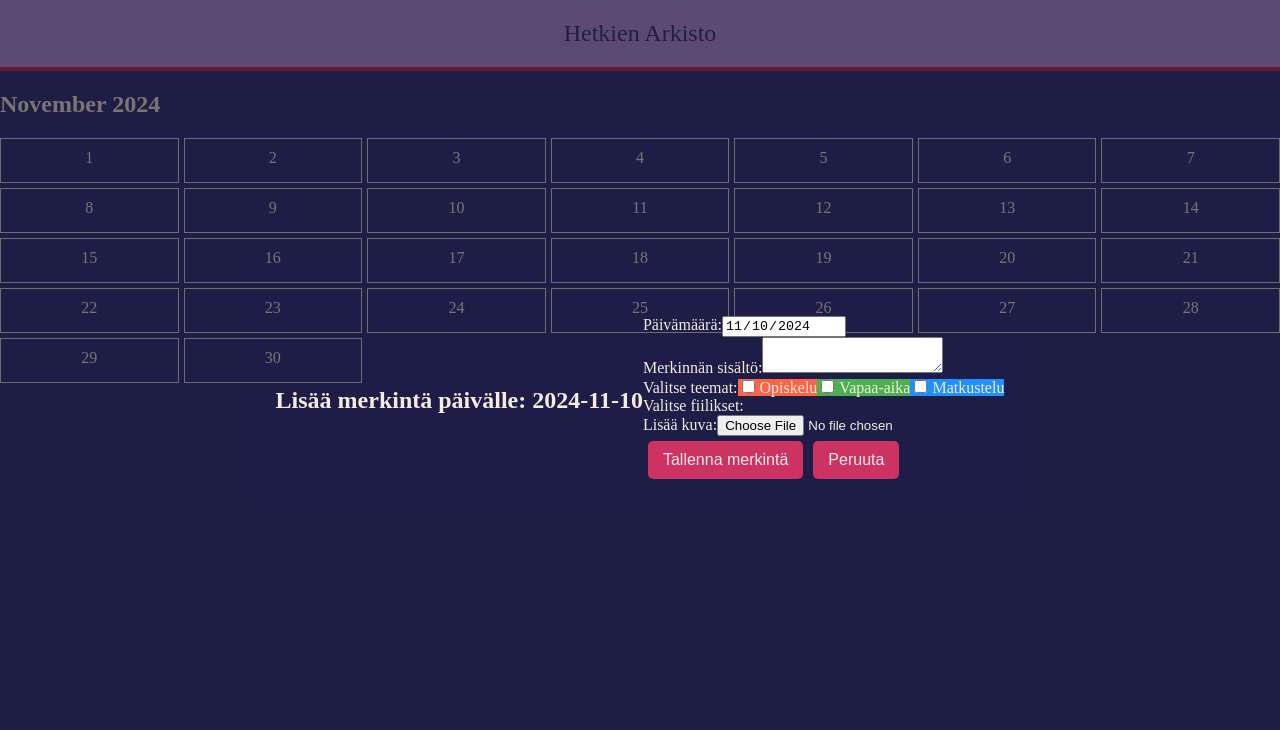
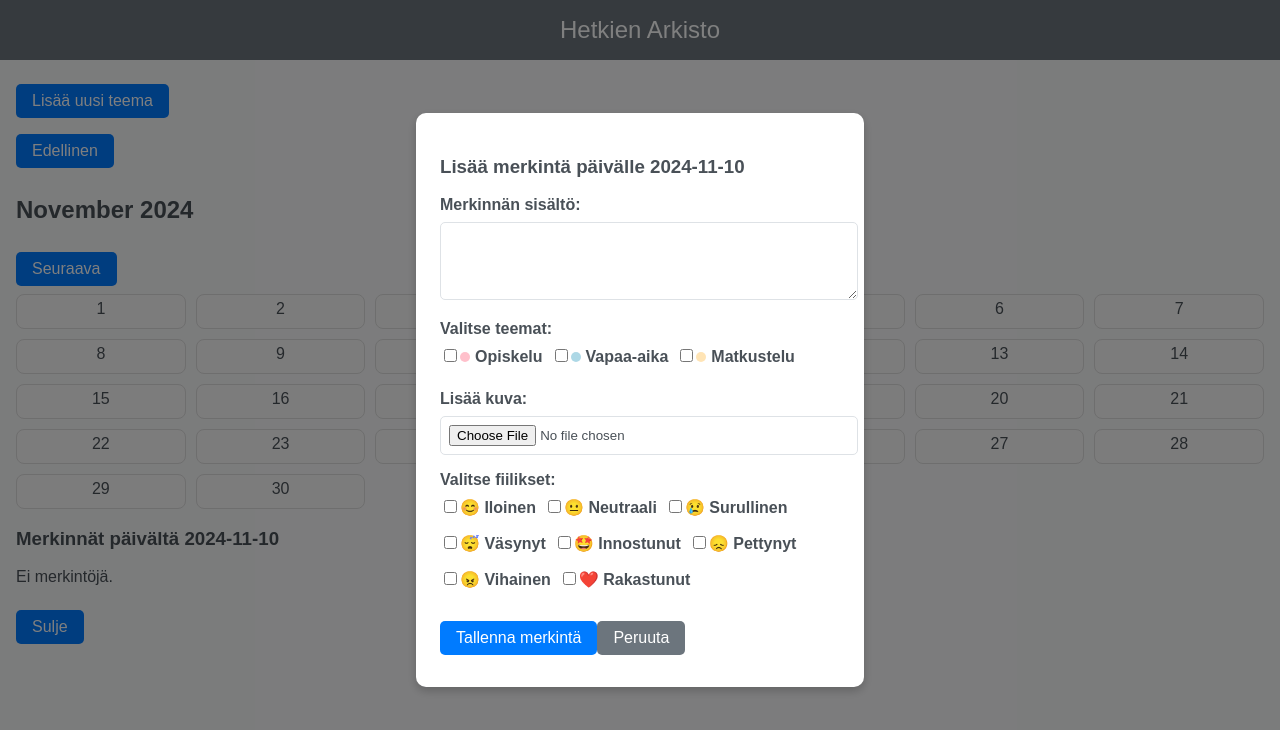
Before and after one commit to MarikaRoyhkio/HetkienArkisto, a React (Create React App) app: page / in a window 1280 px wide. Both pictures are taken after a click on the element "10". Shown: the top 730 px of the page. Built offline with nearby package versions, Linux system fonts and the light colour scheme.

Commit message:
Adding selections for moods. Updating the styles, adding buttons to scroll months back and forth

```diff
--- a/src/App.tsx
+++ b/src/App.tsx
@@ -1,5 +1,6 @@
-import React, { useState } from 'react';
+import React, { useState, useEffect } from 'react';
 import CalendarView from './components/CalendarView';
+import AddThemeForm from './components/AddThemeForm';
 import './styles/global.css';
 
 type Entry = {
@@ -7,7 +8,7 @@ type Entry = {
   content: string;
   image?: string;
   themes: string[];
-  moods?: string[];
+  moods: string[];
 };
 
 type Theme = {
@@ -16,25 +17,55 @@ type Theme = {
 };
 
 const App = () => {
-
   const [themes, setThemes] = useState<Theme[]>([
-    { name: 'Opiskelu', color: '#ff6347' },
-    { name: 'Vapaa-aika', color: '#4caf50' },
-    { name: 'Matkustelu', color: '#1e90ff' },
+    { name: 'Opiskelu', color: '#ffc0cb' },
+    { name: 'Vapaa-aika', color: '#add8e6' },
+    { name: 'Matkustelu', color: '#ffe4b5' },
   ]);
 
   const [entries, setEntries] = useState<Entry[]>([]);
+  const [isAddingTheme, setIsAddingTheme] = useState(false);
+
+  useEffect(() => {
+    // Simuloi tietojen noutoa localStoragesta
+    const savedEntries = localStorage.getItem('entries');
+    const savedThemes = localStorage.getItem('themes');
+    if (savedEntries) setEntries(JSON.parse(savedEntries));
+    if (savedThemes) setThemes(JSON.parse(savedThemes));
+  }, []);
+
+  useEffect(() => {
+    // Tallennetaan localStorageen
+    localStorage.setItem('entries', JSON.stringify(entries));
+    localStorage.setItem('themes', JSON.stringify(themes));
+  }, [entries, themes]);
 
   const handleAddEntry = (newEntry: Entry) => {
     setEntries([...entries, newEntry]);
+  };
+
+  const handleAddTheme = (name: string, color: string) => {
+    setThemes([...themes, { name, color }]);
+    setIsAddingTheme(false);
   };
 
   return (
     <div>
       <header>Hetkien Arkisto</header>
       <main>
-        <CalendarView themes={themes} entries={entries} onAddEntry={handleAddEntry} />
+        <button onClick={() => setIsAddingTheme(true)}>Lisää uusi teema</button>
+        <CalendarView
+          themes={themes}
+          entries={entries}
+          onAddEntry={handleAddEntry}
+        />
       </main>
+      {isAddingTheme && (
+        <AddThemeForm
+          onAddTheme={handleAddTheme}
+          onClose={() => setIsAddingTheme(false)}
+        />
+      )}
     </div>
   );
 };
--- a/src/components/AddEntryForm.tsx
+++ b/src/components/AddEntryForm.tsx
@@ -1,106 +1,126 @@
 import React, { useState } from 'react';
+import '../styles/global.css';
 
-type Entry = {
+// Tyypit
+type AddEntryFormProps = {
+    date: string;
+    themes: { name: string; color: string }[];
+    onSave: (entry: {
         date: string;
         content: string;
         image?: string;
-    themes: string[],
-    moods?: string[];
-};
-
-type AddEntryFormProps = {
-    date: string;
-    themes: { name: string; color: string }[];
-    onSave: (entry: Entry) => void;
+        themes: string[];
+        moods: string[];
+    }) => void;
     onClose: () => void;
 };
 
 const AddEntryForm: React.FC<AddEntryFormProps> = ({ date, themes, onSave, onClose }) => {
+    const [content, setContent] = useState('');
     const [selectedThemes, setSelectedThemes] = useState<string[]>([]);
-    const [content, setContent] = useState('');
-    const [image, setImage] = useState<string | undefined>();
-    const [selectedMoods, setSelectedMoods] = useState<string[]>([]);
+    const [image, setImage] = useState<File | null>(null);
+    const [moods, setMoods] = useState<string[]>([]);
 
-    const handleSubmit = (e: React.FormEvent) => {
-        e.preventDefault();
-        if (!content || !selectedThemes.length) {
-            alert('Sisältö ja teemat ovat pakollisia!');
-            return;
-        }
+    const availableMoods = [
+        { value: 'Iloinen', label: '😊' },
+        { value: 'Neutraali', label: '😐' },
+        { value: 'Surullinen', label: '😢' },
+        { value: 'Väsynyt', label: '😴' },
+        { value: 'Innostunut', label: '🤩' },
+        { value: 'Pettynyt', label: '😞' },
+        { value: 'Vihainen', label: '😠' },
+        { value: 'Rakastunut', label: '❤️' },
+    ];
 
-        const newEntry: Entry = {
-            date,
-            content,
-            image,
-            themes: selectedThemes,
-            moods: selectedMoods,
-        };
-
-        onSave(newEntry);
-        onClose();
-    };
-
-    const handleImageUpload = (e: React.ChangeEvent<HTMLInputElement>) => {
-        if (e.target.files && e.target.files[0]) {
-            const reader = new FileReader();
-            reader.onload = () => {
-                setImage(reader.result as string);
-            };
-            reader.readAsDataURL(e.target.files[0]);
-        }
-    };
-
-    const handleThemeChange = (themeName: string) => {
-        setSelectedThemes((prevThemes) =>
-            prevThemes.includes(themeName)
-                ? prevThemes.filter((theme) => theme !== themeName)
-                : [...prevThemes, themeName]
+    const handleThemeChange = (theme: string) => {
+        setSelectedThemes((prev) =>
+            prev.includes(theme) ? prev.filter((t) => t !== theme) : [...prev, theme]
         );
     };
 
     const handleMoodChange = (mood: string) => {
-        setSelectedMoods((prevMoods) =>
-            prevMoods.includes(mood) ? prevMoods.filter((m) => m !== mood) : [...prevMoods, mood]
+        setMoods((prev) =>
+            prev.includes(mood) ? prev.filter((m) => m !== mood) : [...prev, mood]
         );
     };
 
+    const handleSubmit = (e: React.FormEvent) => {
+        e.preventDefault();
+        const entry = {
+            date,
+            content,
+            themes: selectedThemes,
+            moods,
+            image: image ? URL.createObjectURL(image) : undefined,
+        };
+        onSave(entry);
+    };
+
     return (
-        <div className="form">
-            <h2>Lisää merkintä päivälle: {date}</h2>
+        <div className="form-overlay">
+            <div className="form-content">
+                <h3>Lisää merkintä päivälle {date}</h3>
                 <form onSubmit={handleSubmit}>
                     <div>
-                    <label>Päivämäärä:</label>
-                    <input type="date" value={date} readOnly />
-                </div>
-                <div>
-                    <label>Merkinnän sisältö:</label>
-                    <textarea value={content} onChange={(e) => setContent(e.target.value)} required />
+                        <label htmlFor="content">Merkinnän sisältö:</label>
+                        <textarea
+                            id="content"
+                            value={content}
+                            onChange={(e) => setContent(e.target.value)}
+                            rows={4}
+                            required
+                        />
                     </div>
                     <div>
                         <label>Valitse teemat:</label>
+                        <div className="checkbox-group">
                             {themes.map((theme) => (
-                        <label key={theme.name} style={{ backgroundColor: theme.color }}>
+                                <label key={theme.name}>
                                     <input
                                         type="checkbox"
+                                        value={theme.name}
                                         checked={selectedThemes.includes(theme.name)}
                                         onChange={() => handleThemeChange(theme.name)}
+                                    />
+                                    <span
+                                        className="theme-color-dot"
+                                        style={{ backgroundColor: theme.color }}
                                     />
                                     {theme.name}
                                 </label>
                             ))}
                         </div>
-                <div>
-                    <label>Valitse fiilikset:</label>
-                    {/* Lisätään fiiliksen valinta tähän */}
                     </div>
                     <div>
                         <label>Lisää kuva:</label>
-                    <input type="file" accept="image/*" onChange={handleImageUpload} />
+                        <input
+                            type="file"
+                            accept="image/*"
+                            onChange={(e) => setImage(e.target.files?.[0] || null)}
+                        />
                     </div>
-                {image && <img src={image} alt="Esikatselu" style={{ maxWidth: '100px', marginTop: '10px' }} />}
+                    <div>
+                        <label>Valitse fiilikset:</label>
+                        <div className="checkbox-group">
+                            {availableMoods.map((mood) => (
+                                <label key={mood.value}>
+                                    <input
+                                        type="checkbox"
+                                        value={mood.value}
+                                        checked={moods.includes(mood.value)}
+                                        onChange={() => handleMoodChange(mood.value)}
+                                    />
+                                    {mood.label} {mood.value}
+                                </label>
+                            ))}
+                        </div>
+                    </div>
                     <button type="submit">Tallenna merkintä</button>
-                <button type="button" onClick={onClose}>Peruuta</button>
+                    <button type="button" onClick={onClose}>
+                        Peruuta
+                    </button>
                 </form>
+            </div>
         </div>
     );
 };
--- a/src/components/AddThemeForm.tsx
+++ b/src/components/AddThemeForm.tsx
@@ -1,4 +1,5 @@
 import React, { useState } from 'react';
+import '../styles/global.css';
 
 // Tyypit
 type AddThemeFormProps = {
@@ -12,6 +13,7 @@ const AddThemeForm: React.FC<AddThemeFormProps> = ({ onAddTheme, onClose }) => {
 
     const handleSubmit = (e: React.FormEvent) => {
         e.preventDefault();
+        if (!name.trim()) return;
         onAddTheme(name, color); // Lähetetään tiedot App.tsx:lle
     };
 
--- a/src/components/CalendarView.tsx
+++ b/src/components/CalendarView.tsx
@@ -1,23 +1,41 @@
 import React, { useState } from 'react';
 import AddEntryForm from './AddEntryForm';
+import '../styles/global.css';
 
 type Entry = {
     date: string;
     content: string;
     image?: string;
     themes: string[];
-    moods?: string[];
+    moods: string[];
+};
+
+type Theme = {
+    name: string;
+    color: string;
 };
 
 type CalendarViewProps = {
-    themes: { name: string; color: string }[];
+    themes: Theme[];
     entries: Entry[];
     onAddEntry: (entry: Entry) => void;
+};
+
+const moodIcons: Record<string, string> = {
+    Iloinen: '😊',
+    Neutraali: '😐',
+    Surullinen: '😢',
+    Väsynyt: '😴',
+    Innostunut: '🤩',
+    Pettynyt: '😞',
+    Vihainen: '😠',
+    Rakastunut: '❤️',
 };
 
 const CalendarView: React.FC<CalendarViewProps> = ({ themes, entries, onAddEntry }) => {
     const [currentDate, setCurrentDate] = useState(new Date());
     const [selectedDay, setSelectedDay] = useState<string | null>(null);
+    const [showEntries, setShowEntries] = useState<Entry[]>([]);
 
     const startOfMonth = new Date(currentDate.getFullYear(), currentDate.getMonth(), 1);
     const endOfMonth = new Date(currentDate.getFullYear(), currentDate.getMonth() + 1, 0);
@@ -28,43 +46,100 @@ const CalendarView: React.FC<CalendarViewProps> = ({ themes, entries, onAddEntry
     );
 
     const handleDayClick = (date: string) => {
+        const dayEntries = entries.filter((entry) => entry.date === date);
+        setShowEntries(dayEntries);
         setSelectedDay(date);
+    };
+
+    const previousMonth = () => {
+        setCurrentDate(new Date(currentDate.getFullYear(), currentDate.getMonth() - 1, 1));
+    };
+
+    const nextMonth = () => {
+        setCurrentDate(new Date(currentDate.getFullYear(), currentDate.getMonth() + 1, 1));
     };
 
     return (
         <div>
+            <div className="calendar-header">
+                <button onClick={previousMonth}>Edellinen</button>
                 <h2>
                     {currentDate.toLocaleString('default', { month: 'long' })} {currentDate.getFullYear()}
                 </h2>
+                <button onClick={nextMonth}>Seuraava</button>
+            </div>
             <div className="calendar-grid">
                 {daysInMonth.map((day) => {
                     const dayString = day.toISOString().split('T')[0];
                     const dayEntries = entries.filter((entry) => entry.date === dayString);
 
                     return (
-                        <div key={dayString} className="calendar-day" onClick={() => handleDayClick(dayString)}>
+                        <div
+                            key={dayString}
+                            className="calendar-day"
+                            onClick={() => handleDayClick(dayString)}
+                        >
                             <span>{day.getDate()}</span>
-                            <div className="day-entries">
-                                {dayEntries.map((entry, index) => (
-                                    <div key={index} className="entry-dots">
-                                        {entry.themes.map((theme) => {
+                            <div className="day-symbols">
+                                {/* Teemapallukat */}
+                                {dayEntries.flatMap((entry) =>
+                                    entry.themes.map((theme) => {
                                         const themeColor = themes.find((t) => t.name === theme)?.color;
                                         return themeColor ? (
                                             <span
-                                                    key={theme}
+                                                key={`${theme}-${dayString}`}
                                                 className="entry-dot"
                                                 style={{ backgroundColor: themeColor }}
                                             />
                                         ) : null;
-                                        })}
+                                    })
+                                )}
+                                {/* Fiilissymbolit */}
+                                {dayEntries.flatMap((entry) =>
+                                    entry.moods.map((mood) => (
+                                        <span key={`${mood}-${dayString}`} title={mood}>
+                                            {moodIcons[mood] || mood}
+                                        </span>
+                                    ))
+                                )}
                             </div>
-                                ))}
-                            </div>
+                            {/* Kuva (alapuolella) */}
+                            {dayEntries[0]?.image && (
+                                <div
+                                    className="day-image"
+                                    style={{
+                                        backgroundImage: `url(${dayEntries[0].image})`,
+                                        backgroundSize: 'cover',
+                                    }}
+                                ></div>
+                            )}
                         </div>
                     );
                 })}
             </div>
+            {/* Merkinnät ja lisääminen */}
             {selectedDay && (
+                <div className="entry-modal">
+                    <div className="modal-content">
+                        <h3>Merkinnät päivältä {selectedDay}</h3>
+                        {showEntries.length > 0 ? (
+                            <ul>
+                                {showEntries.map((entry, index) => (
+                                    <li key={index}>
+                                        <p>{entry.content}</p>
+                                        <div>
+                                            <strong>Teemat:</strong> {entry.themes.join(', ')}
+                                        </div>
+                                        <div>
+                                            <strong>Fiilikset:</strong> {entry.moods.map((mood) => moodIcons[mood]).join(' ')}
+                                        </div>
+                                    </li>
+                                ))}
+                            </ul>
+                        ) : (
+                            <p>Ei merkintöjä.</p>
+                        )}
+                        <button onClick={() => setSelectedDay(null)}>Sulje</button>
                         <AddEntryForm
                             date={selectedDay}
                             themes={themes}
@@ -74,10 +149,11 @@ const CalendarView: React.FC<CalendarViewProps> = ({ themes, entries, onAddEntry
                             }}
                             onClose={() => setSelectedDay(null)}
                         />
+                    </div>
+                </div>
             )}
         </div>
     );
 };
 
-
 export default CalendarView;
--- a/src/styles/global.css
+++ b/src/styles/global.css
@@ -1,206 +1,140 @@
-/* Lomakkeen tausta ja asettelu */
-.form {
+body {
+    font-family: 'Arial', sans-serif;
+    margin: 0;
+    background-color: #f8f9fa;
+    color: #495057;
+}
+
+header {
+    background-color: #6c757d;
+    color: white;
+    text-align: center;
+    padding: 1rem 0;
+    font-size: 1.5rem;
+}
+
+main {
+    padding: 1rem;
+}
+
+button {
+    padding: 0.5rem 1rem;
+    border: none;
+    border-radius: 5px;
+    background-color: #007bff;
+    color: white;
+    cursor: pointer;
+    font-size: 1rem;
+    margin: 0.5rem 0;
+}
+
+button:hover {
+    background-color: #0056b3;
+}
+
+button[type='button'] {
+    background-color: #6c757d;
+}
+
+button[type='button']:hover {
+    background-color: #5a6268;
+}
+
+.form-overlay {
     position: fixed;
     top: 0;
     left: 0;
-    right: 0;
-    bottom: 0;
+    width: 100%;
+    height: 100%;
     background: rgba(0, 0, 0, 0.5);
-    /* Hämärretty tausta */
     display: flex;
     justify-content: center;
     align-items: center;
 }
 
 .form-content {
-    background: #f7ece1;
-    padding: 20px;
-    border-radius: 8px;
-    width: 90%;
+    background: white;
+    padding: 1.5rem;
+    border-radius: 10px;
+    box-shadow: 0 4px 10px rgba(0, 0, 0, 0.2);
+    width: 100%;
     max-width: 400px;
-    box-shadow: 0 4px 8px rgba(0, 0, 0, 0.2);
-    overflow-y: auto;
-    /* Varmistaa, että sisältö ei mene ulos */
 }
 
-.form-content h2 {
-    font-family: 'Times New Roman', serif;
-    color: #3d3b8e;
-    margin-bottom: 20px;
+form div {
+    margin-bottom: 1rem;
 }
 
-.form-content label {
+form label {
+    display: block;
     font-weight: bold;
-    color: #3d3b8e;
-    display: block;
-    margin-top: 10px;
+    margin-bottom: 0.5rem;
 }
 
-/* Syöttökentät */
-.form-content input,
-.form-content textarea {
+form textarea,
+form input[type='text'],
+form input[type='file'] {
     width: 100%;
-    padding: 10px;
-    margin-top: 5px;
-    border: 1px solid #cc3363;
-    border-radius: 4px;
-    box-sizing: border-box;
-    font-size: 14px;
-}
-
-/* Kuvan esikatselu */
-.form-content img {
-    display: block;
-    max-width: 100px;
-    margin: 10px auto;
+    padding: 0.5rem;
+    border: 1px solid #dee2e6;
     border-radius: 5px;
 }
 
-/* Lomakkeen napit */
-.form-content button {
-    background-color: #3d3b8e;
-    color: white;
-    border: none;
-    padding: 10px;
-    border-radius: 5px;
-    margin: 5px;
-    cursor: pointer;
-    font-size: 16px;
+.checkbox-group {
+    display: flex;
+    flex-wrap: wrap;
+    gap: 0.5rem;
 }
 
-.form-content button:hover {
-    background-color: #bc96e6;
-}
-
-.form-content button[type='button'] {
-    background-color: #a30b37;
-}
-
-.form-content button[type='button']:hover {
-    background-color: #cc3363;
-}
-
-/* Body ja yleiset tyylit */
-body {
-    font-family: 'Times New Roman', serif;
-    background-color: #3d3b8e;
-    margin: 0;
-    padding: 0;
-    color: #f7ece1;
-}
-
-header {
-    background-color: #bc96e6;
-    padding: 20px;
-    text-align: center;
-    font-size: 24px;
-    color: #3d3b8e;
-    border-bottom: 4px solid #cc3363;
-    margin-bottom: 20px;
-    /* Lisää tilaa */
-}
-
-/* Yleiset napit */
-button {
-    background-color: #cc3363;
-    border: none;
-    padding: 10px 15px;
-    color: #f7ece1;
-    font-size: 16px;
-    cursor: pointer;
-    margin: 5px;
-    border-radius: 5px;
-}
-
-button:hover {
-    background-color: #a30b37;
-}
-
-/* Kortit, jotka voivat sisältää tietoa */
-.card {
-    background-color: #f7ece1;
-    color: #3d3b8e;
-    border-radius: 10px;
-    padding: 20px;
-    margin: 10px;
-    box-shadow: 2px 2px 8px rgba(0, 0, 0, 0.1);
-}
-
-/* Kalenterin asettelu */
-.calendar-grid {
-    display: grid;
-    grid-template-columns: repeat(7, 1fr);
-    gap: 5px;
-    margin: 10px 0;
-}
-
-/* Päiväruutujen ulkoasu */
-.calendar-day {
-    border: 1px solid #ddd;
-    padding: 10px;
-    text-align: center;
-    position: relative;
-    transition: background-color 0.3s ease;
-}
-
-/* Hover-efekti päiväruudulle */
-.calendar-day:hover {
-    background-color: #f0f0f0;
-    cursor: pointer;
-}
-
-.day-entries {
-    margin-top: 5px;
-}
-
-/* Teeman väripisteet päivillä */
-.entry-dot {
+.theme-color-dot {
     width: 10px;
     height: 10px;
     border-radius: 50%;
     display: inline-block;
-    margin: 0 2px;
-}
-
-/* Asetukset nappeihin, jotka voivat olla lomakkeessa */
-input[type="checkbox"] {
     margin-right: 5px;
 }
 
-/* Teemojen väritykset */
-.entry-dot {
-    background-color: #f0f0f0;
+.calendar-grid {
+    display: grid;
+    grid-template-columns: repeat(7, 1fr);
+    gap: 10px;
 }
 
-.entry-dot:hover {
-    opacity: 0.8;
+.calendar-day {
+    border: 1px solid #ddd;
+    border-radius: 8px;
+    padding: 5px;
+    position: relative;
+    display: flex;
+    flex-direction: column;
+    justify-content: flex-start;
+    align-items: center;
+    cursor: pointer;
+    background-color: #f9f9f9;
 }
 
-/* Lomakkeen sulkemisnappi */
-.close-button {
-    position: absolute;
-    top: 10px;
-    right: 10px;
-    background-color: #cc3363;
-    color: white;
-    border: none;
-    padding: 5px 10px;
-    border-radius: 50%;
-    cursor: pointer;
+.day-symbols {
+    display: flex;
+    gap: 4px;
+    justify-content: center;
+    margin-bottom: 5px;
 }
 
-.close-button:hover {
-    background-color: #a30b37;
+.day-symbols span {
+    font-size: 14px;
+    line-height: 1;
 }
 
-/* Varmistetaan, että selainikkuna on responsiivinen */
-@media (max-width: 768px) {
-    .calendar-grid {
-        grid-template-columns: repeat(4, 1fr);
-        /* Vähennetään sarakkeiden määrää pienemmillä ruuduilla */
-    }
+.entry-dot {
+    width: 12px;
+    height: 12px;
+    border-radius: 50%;
+}
 
-    .form-content {
-        max-width: 90%;
-    }
+.day-image {
+    width: 100%;
+    height: 60px;
+    margin-top: 5px;
+    border-radius: 6px;
+    background-position: center;
 }
```
Lines whose indentation alone changed are shown as unchanged.
